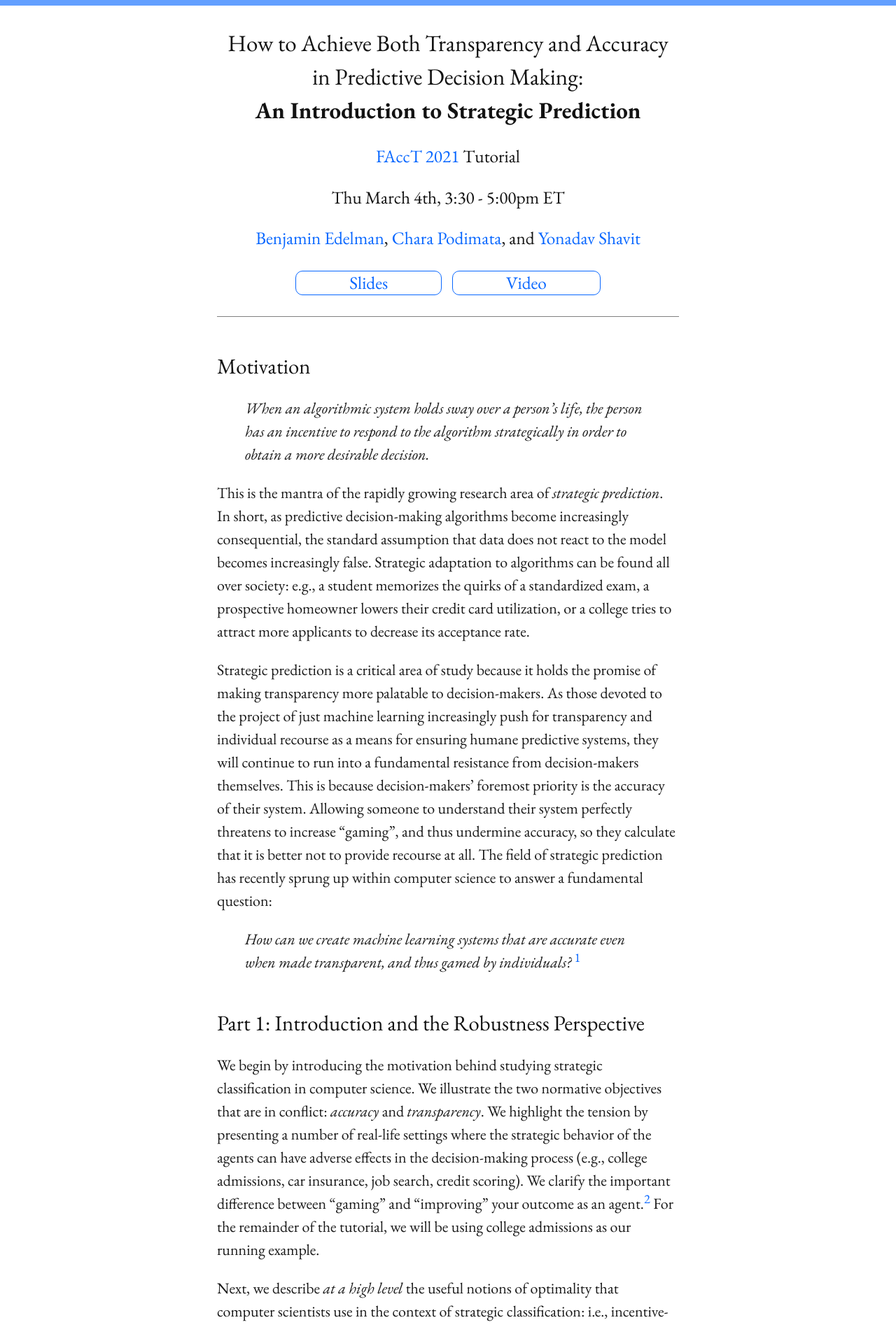
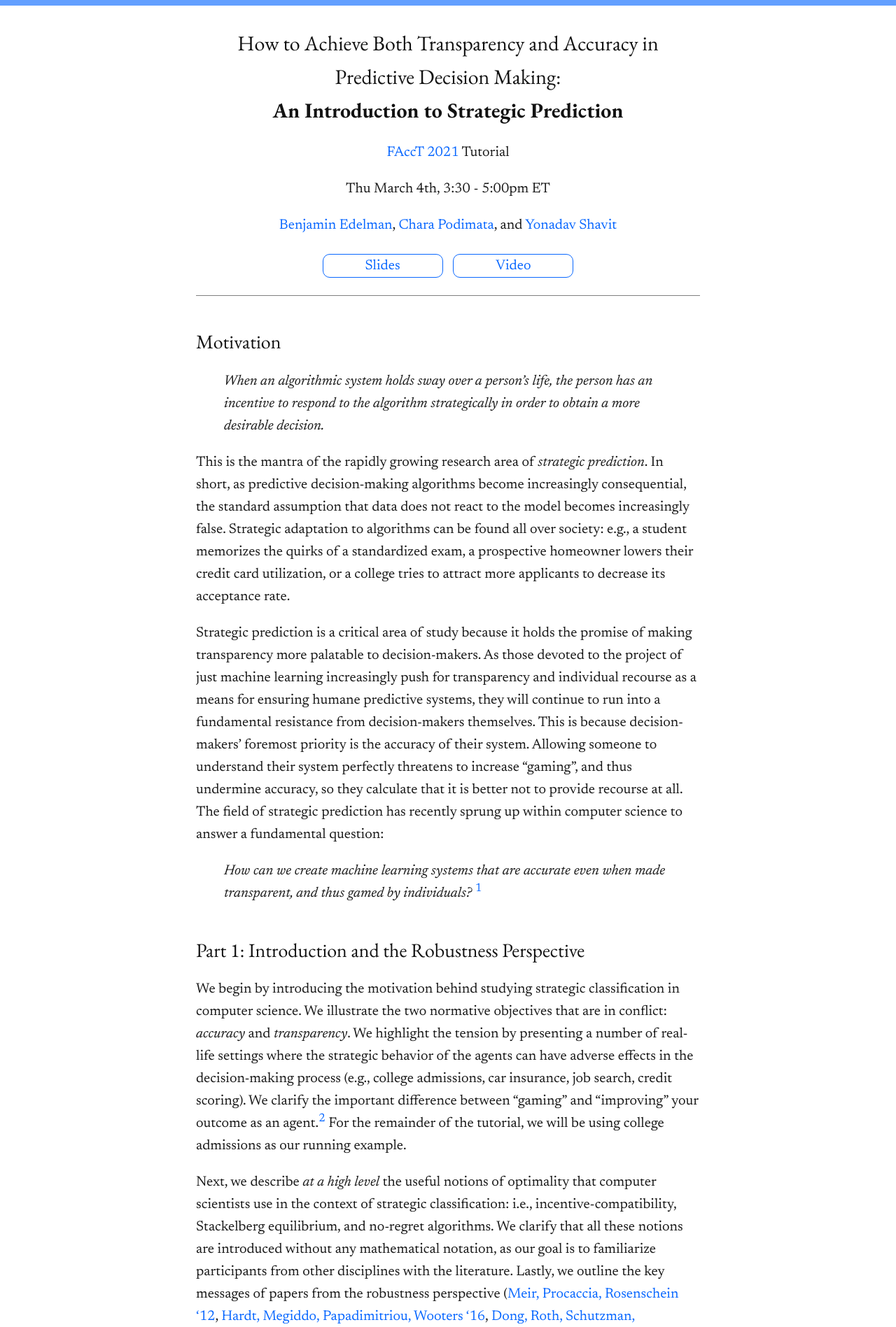
Before and after one commit to namlede/namlede.github.io, a Jekyll site: the page built from tutorial.md, in a window 1280 px wide. Shown: the top 1897 px of the page at 70% size. Built offline with Jekyll 4.4.1, drawn with Linux system fonts in a browser that asks for light colours.

Commit message:
updated news, changed font

```diff
--- a/_data/pubs.yml
+++ b/_data/pubs.yml
@@ -5,7 +5,7 @@
 
 - title: The Multiplayer Colonel Blotto Game
   coauthors: Enric Boix-Adserà and Siddhartha Jayanti
-  venue: EC 2020
+  venue: Games and Economic Behavior (forthcoming), EC 2020 (extended abstract)
   link: https://arxiv.org/abs/2002.05240
 
 - title: SGD on Neural Networks Learns Functions of Increasing Complexity
--- a/_includes/head.html
+++ b/_includes/head.html
@@ -3,8 +3,8 @@
   <meta http-equiv="X-UA-Compatible" content="IE=edge">
   <meta name="viewport" content="width=device-width, initial-scale=1">
   {%- seo -%}
-  <link href="https://fonts.googleapis.com/css?family=EB+Garamond:400,400i,700" rel="stylesheet">
-   <link href="https://fonts.googleapis.com/css2?family=Merriweather&display=swap" rel="stylesheet">
+  <link rel="preconnect" href="https://fonts.gstatic.com">
+  <link href="https://fonts.googleapis.com/css2?family=EB+Garamond:wght@400;700&family=Newsreader:ital,wght@0,400;0,600;1,400&display=swap" rel="stylesheet">
   <link rel="stylesheet" href="{{ "/assets/main.css" | relative_url }}">
   {%- feed_meta -%}
   {%- if jekyll.environment == 'production' and site.google_analytics -%}
--- a/_sass/minima.scss
+++ b/_sass/minima.scss
@@ -3,10 +3,10 @@ html {
 }
 
 body {
-  font-family: 'Merriweather', serif;
-  font-size: 15px;
+  font-family: 'Newsreader', serif;
+  font-size: 18px;
   color: #1a1a1a;
-  line-height: 1.8em;
+  line-height: 1.6em;
   margin: 0;
   // background-color: #f7f2e0;
 }
@@ -46,7 +46,7 @@ h3 {
 }
 
 .page-content {
-  max-width: 30em;
+  max-width: 36em;
   margin: 0 auto;
 }
 
@@ -65,7 +65,7 @@ h3 {
 }
 
 .sidebar {
-  font-family: 'EB Garamond', serif;
+  // font-family: 'EB Garamond', serif;
   text-align: center;
   color: #333333;
   line-height: 1em;
@@ -243,9 +243,8 @@ hr {
   }
 
   body {
-    font-family: 'EB Garamond', serif;
-    font-size: 22px;
-    line-height: 1.5em;
+    font-family: 'Newsreader', serif;
+    font-size: 20px;
   }
 
   nav {
--- a/tutorial.md
+++ b/tutorial.md
@@ -6,14 +6,14 @@ title: FAccT tutorial
 # How to Achieve Both Transparency and Accuracy in Predictive Decision Making:<br>**An Introduction to Strategic Prediction**
 {: class="post-title"}
 
-### [FAccT 2021](https://facctconference.org/2021/index.html) Tutorial
+[FAccT 2021](https://facctconference.org/2021/index.html) Tutorial
 {: style="text-align: center;"}
-### Thu March 4th, 3:30 - 5:00pm ET
+Thu March 4th, 3:30 - 5:00pm ET
 {: style="text-align: center;"}
-### [Benjamin Edelman](index.html), [Chara Podimata](https://www.charapodimata.com/), and [Yonadav Shavit](https://yonadavshavit.com)
+[Benjamin Edelman](index.html), [Chara Podimata](https://www.charapodimata.com/), and [Yonadav Shavit](https://yonadavshavit.com)
 {: style="text-align: center;"}
 
-### <a href="/assets/FAccT-tutorial-slides.pdf" class="button">Slides</a> <a href="https://youtu.be/iRhzmkmjgYo?t=92" class="button">Video</a>
+ <a href="/assets/FAccT-tutorial-slides.pdf" class="button">Slides</a> <a href="https://youtu.be/iRhzmkmjgYo?t=92" class="button">Video</a>
 {: style="text-align: center;"}
 
 
```
Also changed, not shown: index.md (+4 -2 lines).
